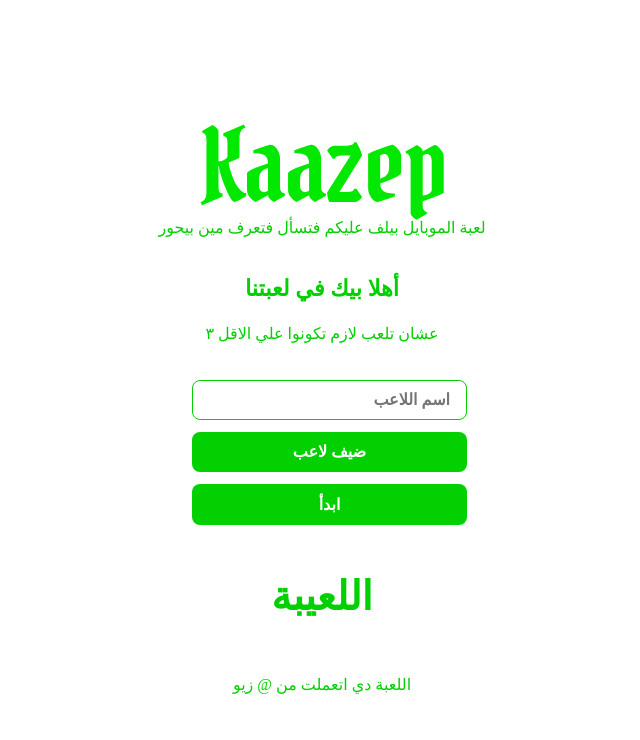
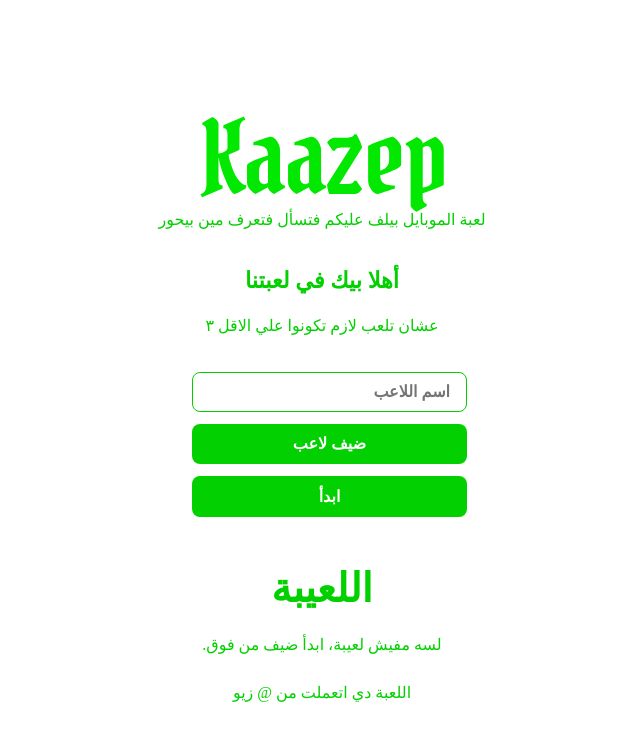
Before and after one commit to ZeyadAwdallah/KaaZep, a React (Vite) app: page / in a window 1280 px wide. Shown: the top 740 px of the page, without its empty margins (318-958 px from the left). Built offline with nearby package versions, Linux system fonts and the light colour scheme; a web font is replaced by a local one.

Commit message:
the home screen

```diff
--- a/src/components/HomeScreen.tsx
+++ b/src/components/HomeScreen.tsx
@@ -116,6 +116,9 @@ function HomeScreen({
       </form>
 
       <h2>اللعيبة</h2>
+      {players.length === 0 ? (
+        <p style={{ marginBottom: '1.5rem' }}>لسه مفيش لعيبة، ابدأ ضيف من فوق.</p>
+      ) : (
         <div className="players">
           {players.map((text, index) => (
             <div className="player" key={index} style={{ paddingInline: '0.75rem' }}>
@@ -140,6 +143,7 @@ function HomeScreen({
             </p>
           )}
         </div>
+      )}
 
       <p>
         اللعبة دي اتعملت من{' '}
```
Also changed, not shown: 3 other files (tests, documents, lock files or other folders). Lines whose indentation alone changed are shown as unchanged.
